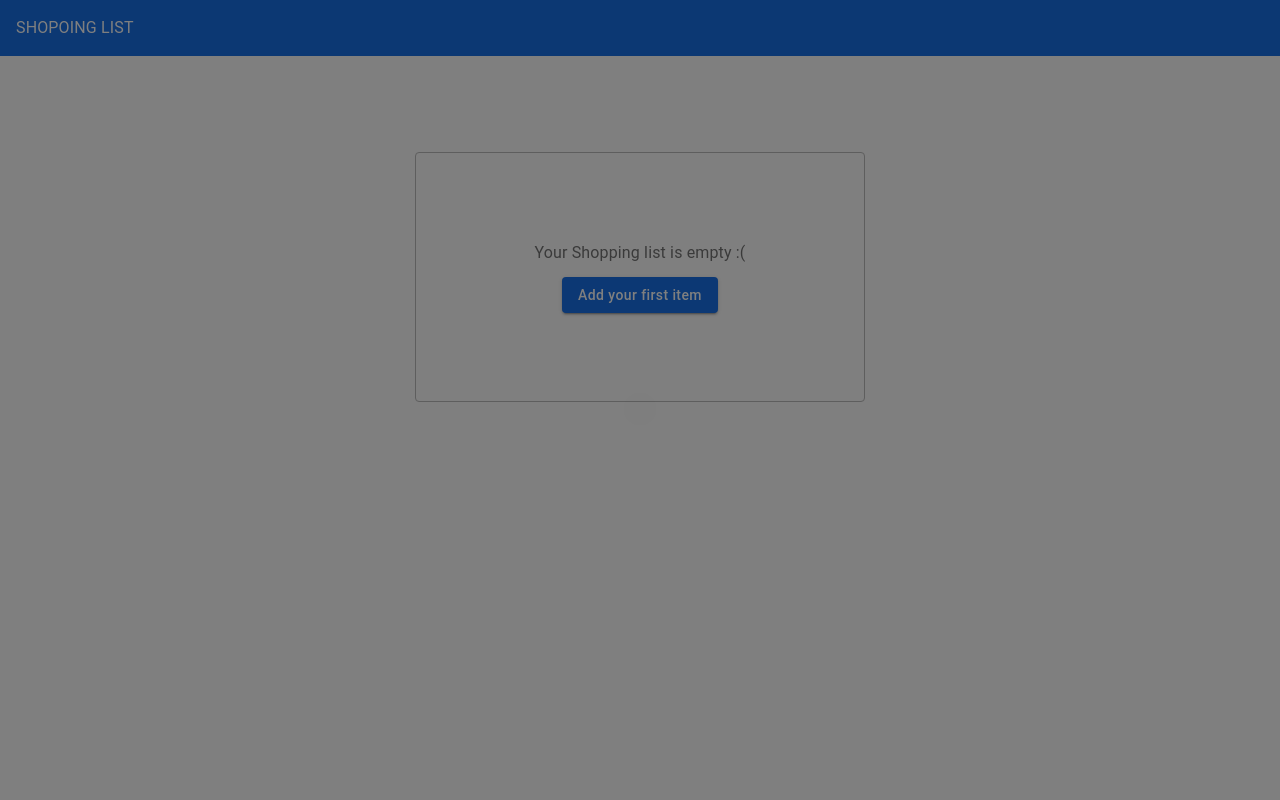
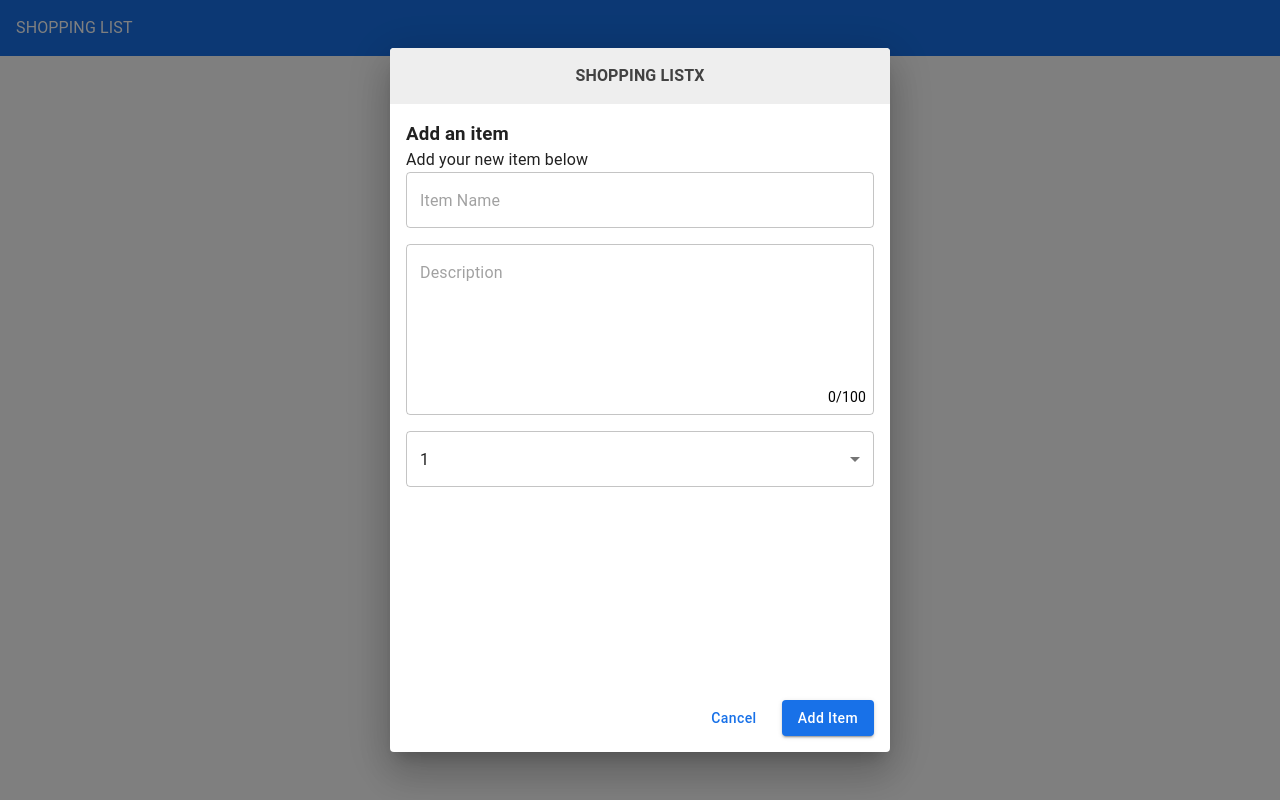
Before and after one commit to eloymazza/shoping-list-challenge-ui, a React (Vite) app: page / in a window 1280 px wide. Both pictures are taken after a click on the button "Add your first item". Built offline with nearby package versions, Linux system fonts and the light colour scheme; a web font is replaced by a local one.

Commit message:
Added ad/edit item form

```diff
--- a/package.json
+++ b/package.json
@@ -13,6 +13,7 @@
   "dependencies": {
     "@emotion/react": "^11.13.0",
     "@emotion/styled": "^11.13.0",
+    "@mui/joy": "^5.0.0-beta.48",
     "@mui/material": "^5.16.5",
     "@reduxjs/toolkit": "^2.2.7",
     "axios": "^1.7.2",
--- a/src/components/Layout/RootLayout.tsx
+++ b/src/components/Layout/RootLayout.tsx
@@ -10,7 +10,7 @@ const RootLayout: FC<RootLayoutProps> = ({ children }) => {
   return (
     <StyledLayoutContainer>
       {/* TODO: Make this title dynamic */}
-      <Header>SHOPOING LIST</Header>
+      <Header>SHOPPING LIST</Header>
       <StyledMain>{children}</StyledMain>
     </StyledLayoutContainer>
   );
--- /dev/null
+++ b/src/components/UI/CustomSelect/CustomSelect.tsx
@@ -0,0 +1,37 @@
+import * as React from "react";
+import MenuItem from "@mui/material/MenuItem";
+// import FormHelperText from "@mui/material/FormHelperText";
+import FormControl from "@mui/material/FormControl";
+import Select, { SelectChangeEvent, SelectProps } from "@mui/material/Select";
+
+export type QuantityOption = {
+  label: string;
+  value: string;
+};
+
+type CustomSelectProps = {
+  options: QuantityOption[];
+};
+
+const CustomSelect: React.FC<CustomSelectProps & SelectProps> = ({
+  options,
+  defaultValue,
+  ...props
+}) => {
+  const [firstOption] = options;
+  return (
+    <FormControl sx={{ width: "100%" }}>
+      <Select defaultValue={defaultValue || firstOption.value} {...props}>
+        {options.map(({ value, label }) => (
+          <MenuItem key={value} value={value}>
+            {label}
+          </MenuItem>
+        ))}
+      </Select>
+
+      {/* TODO  <FormHelperText>Without label</FormHelperText> */}
+    </FormControl>
+  );
+};
+
+export default CustomSelect;
--- /dev/null
+++ b/src/components/UI/CustomTextArea/CustomTextArea.tsx
@@ -0,0 +1,56 @@
+import React from "react";
+import { Box, TextField, Typography, TextFieldProps } from "@mui/material";
+
+interface CustomTextAreaProps {
+  placeholder: string;
+  charsLimit: number;
+  value?: string;
+}
+
+const CustomTextArea: React.FC<CustomTextAreaProps & TextFieldProps> = ({
+  charsLimit,
+  value,
+  ...props
+}) => {
+  const [text, setText] = React.useState(value || "");
+
+  const handleTextChange = (event: React.ChangeEvent<HTMLInputElement>) => {
+    const text = event.target.value;
+    const textLength = text.length;
+    if (textLength >= charsLimit) {
+      setText(text.slice(0, charsLimit));
+      return;
+    }
+    setText(event.target.value);
+  };
+
+  return (
+    <TextField
+      sx={{ position: "relative" }}
+      onChange={handleTextChange}
+      value={text}
+      InputProps={{
+        startAdornment: (
+          <Box
+            sx={{
+              position: "absolute",
+              bottom: 0,
+              right: 0,
+              padding: ".5rem",
+            }}
+          >
+            <Typography
+              sx={{ color: text.length >= charsLimit ? "red" : "initial" }}
+              variant="body2"
+            >
+              {text.length}/{charsLimit}
+            </Typography>
+          </Box>
+        ),
+      }}
+      {...props}
+    />
+  );
+};
+
+export default CustomTextArea;
--- /dev/null
+++ b/src/components/UI/CustomTextInput/CustomTextInput.tsx
@@ -0,0 +1,11 @@
+import { FormControl, OutlinedInput, OutlinedInputProps } from "@mui/material";
+// id="outlined-adornment-weight"
+const CustomTextInput = (props: OutlinedInputProps) => {
+  return (
+    <FormControl variant="outlined">
+      <OutlinedInput {...props} />
+    </FormControl>
+  );
+};
+
+export default CustomTextInput;
--- /dev/null
+++ b/src/pages/ShoppingList/ShoppingListForm/ShoppingListForm.tsx
@@ -0,0 +1,106 @@
+import { Button } from "@mui/material";
+import {
+  StyledForm,
+  StyledFormAction,
+  StyledFormActionsContainer,
+  StyledFormBody,
+  StyledFormControls,
+  StyledFormHeader,
+  StyledSFormContainer,
+} from "./StyledShoppingListForm";
+import { FC } from "react";
+// TODO: use "@" import path
+import CustomTextArea from "../../../components/UI/CustomTextArea/CustomTextArea";
+import CustomTextInput from "../../../components/UI/CustomTextInput/CustomTextInput";
+import CustomSelect from "../../../components/UI/CustomSelect/CustomSelect";
+import { useAppDispatch } from "../../../store/hooks";
+import { addItem, editItem } from "../../../store/features/shoppingListSlice";
+import { Item } from "../../../types/types";
+
+type ShoppingListFormProps = {
+  onClose: () => void;
+  item?: Item;
+};
+
+// TODO: improve this form component splitting responsibilities
+const ShoppingListForm: FC<ShoppingListFormProps> = ({ onClose, item }) => {
+  const DESCRIPTION_MAX_LENGTH = 100;
+  const QUANTITY_OPTIONS = [
+    { label: "1", value: "1" },
+    { label: "2", value: "2" },
+    { label: "3", value: "3" },
+  ];
+  const isEditing = Boolean(item);
+  const dispatch = useAppDispatch();
+
+  const getItemData = (form: HTMLFormElement) => {
+    const formData = new FormData(form);
+    const data = Object.fromEntries(formData.entries());
+    return {
+      id: item?.id || crypto.randomUUID().toString(),
+      ...data,
+    } as Item;
+  };
+
+  const handleFormSubmit = (event: React.FormEvent<HTMLFormElement>) => {
+    event.preventDefault();
+    const newItemData = getItemData(event.currentTarget);
+    if (isEditing) {
+      dispatch(editItem(newItemData));
+    } else {
+      dispatch(addItem(newItemData));
+    }
+    onClose();
+  };
+
+  return (
+    <StyledSFormContainer>
+      <StyledFormHeader>
+        <span>SHOPPING LIST</span>
+        <span>X</span>
+      </StyledFormHeader>
+      <StyledFormBody>
+        <h3> Add an item </h3>
+        <p>Add your new item below</p>
+        <StyledForm onSubmit={handleFormSubmit}>
+          <StyledFormControls>
+            <CustomTextInput
+              placeholder="Item Name"
+              name="name"
+              defaultValue={item?.name}
+            />
+            <CustomTextArea
+              value={item?.description}
+              placeholder="Description"
+              name="description"
+              charsLimit={DESCRIPTION_MAX_LENGTH}
+              multiline
+              rows={6}
+              variant="outlined"
+              fullWidth
+            />
+            <CustomSelect
+              defaultValue={item?.quantity.toString()}
+              options={QUANTITY_OPTIONS}
+              name="quantity"
+            />
+          </StyledFormControls>
+          <StyledFormActionsContainer>
+            <StyledFormAction>
+              <Button type="button" variant="text" onClick={onClose}>
+                Cancel
+              </Button>
+            </StyledFormAction>
+            <StyledFormAction>
+              <Button type="submit" variant="contained">
+                {isEditing ? "Edit Item" : "Add Item"}
+              </Button>
+            </StyledFormAction>
+          </StyledFormActionsContainer>
+        </StyledForm>
+      </StyledFormBody>
+    </StyledSFormContainer>
+  );
+};
+
+export default ShoppingListForm;
--- /dev/null
+++ b/src/pages/ShoppingList/ShoppingListForm/StyledShoppingListForm.tsx
@@ -0,0 +1,53 @@
+import { styled } from "@mui/material";
+
+export const StyledSFormContainer = styled("section")(({ theme }) => ({
+  display: "flex",
+  flexDirection: "column",
+  width: "500px",
+  height: "88dvh",
+}));
+
+export const StyledFormHeader = styled("div")(({ theme }) => ({
+  color: theme.palette.grey[800],
+  fontSize: "1rem",
+  fontWeight: "bold",
+  textAlign: "center",
+  backgroundColor: theme.palette.grey[200],
+  padding: theme.spacing(2),
+  width: "100%",
+}));
+
+export const StyledFormBody = styled("div")(({ theme }) => ({
+  display: "flex",
+  flexGrow: 1,
+  flexDirection: "column",
+  padding: theme.spacing(2),
+  width: "100%",
+}));
+
+export const StyledForm = styled("form")(({ theme }) => ({
+  display: "flex",
+  width: "100%",
+  height: "100%",
+  flexDirection: "column",
+  gap: theme.spacing(2),
+}));
+
+export const StyledFormControls = styled("div")(({ theme }) => ({
+  display: "flex",
+  flexDirection: "column",
+  gap: theme.spacing(2),
+}));
+
+export const StyledFormActionsContainer = styled("div")(({ theme }) => ({
+  display: "flex",
+  flexGrow: 1,
+  justifyContent: "end",
+  gap: theme.spacing(2),
+}));
+
+export const StyledFormAction = styled("div")(({ theme }) => ({
+  display: "flex",
+  alignItems: "end",
+  gap: theme.spacing(2),
+}));
--- a/src/pages/ShoppingList/ShoppingListPage.tsx
+++ b/src/pages/ShoppingList/ShoppingListPage.tsx
@@ -1,22 +1,35 @@
 import { useState } from "react";
 import { useAppSelector } from "../../store/hooks";
-
 import {
   StyledShoppingListContainer,
   StyledEmptyListMessageContainer,
 } from "./StyledShoppingList";
-import { Dialog } from "@mui/material";
+import { Dialog, IconButton } from "@mui/material";
 import EmptyListMessage from "./EmptyListMessage/EmptyListMessage";
+import ShoppingListForm from "./ShoppingListForm/ShoppingListForm";
+import { Item } from "../../types/types";
 
 const ShoppingListPage = () => {
   const [showShoppingListForm, setShowShoppingListForm] = useState(false);
+  const [editingItem, setEditingItem] = useState<Item>();
   const { items, error, status } = useAppSelector(
     (state) => state.shoppingList
   );
-  const showList = status === "succeeded" && items.length > 0;
+
+  const showList = items.length > 0;
 
   const handleShowShoppingListClick = () => {
     setShowShoppingListForm(true);
+  };
+
+  const handleShowShoppingListClose = () => {
+    setShowShoppingListForm(false);
+  };
+
+  const handleEditItemClick = (item: Item) => {
+    console.log("Edit item clicked");
+    setShowShoppingListForm(true);
+    setEditingItem(item);
   };
 
   return (
@@ -24,7 +37,15 @@ const ShoppingListPage = () => {
       {showList ? (
         <ul>
           {items.map((item) => (
-            <li key={item.id}>{item.name}</li>
+            <li key={item.id}>
+              {item.name}
+              <IconButton
+                className="material-icons"
+                onClick={() => handleEditItemClick(item)}
+              >
+                edit
+              </IconButton>
+            </li>
           ))}
         </ul>
       ) : (
@@ -34,10 +55,13 @@ const ShoppingListPage = () => {
           />
         </StyledEmptyListMessageContainer>
       )}
-      <Dialog
-        open={showShoppingListForm}
-        onClose={() => setShowShoppingListForm(false)}
-      />
+      {/* TODO Move ths insde empty message list */}
+      <Dialog open={showShoppingListForm} onClose={handleShowShoppingListClose}>
+        <ShoppingListForm
+          item={editingItem}
+          onClose={handleShowShoppingListClose}
+        />
+      </Dialog>
     </StyledShoppingListContainer>
   );
 };
--- a/src/store/features/shoppingListSlice.ts
+++ b/src/store/features/shoppingListSlice.ts
@@ -1,11 +1,7 @@
 import { createSlice, PayloadAction } from "@reduxjs/toolkit";
 // import axios from "axios";
 import { RootState } from "../store";
-
-interface Item {
-  id: number;
-  name: string;
-}
+import { Item } from "../../types/types";
 
 export interface ShoppingListState {
   items: Item[];
@@ -38,6 +34,12 @@ const shoppingListSlice = createSlice({
     removeItem: (state, action) => {
       state.items = state.items.filter((item) => item.id !== action.payload);
     },
+    editItem: (state, action: PayloadAction<Item>) => {
+      const index = state.items.findIndex(
+        (item) => item.id === action.payload.id
+      );
+      state.items[index] = action.payload;
+    },
   },
   // extraReducers: (builder) => {
   //   builder
@@ -55,7 +57,7 @@ const shoppingListSlice = createSlice({
   // },
 });
 
-export const { addItem, removeItem } = shoppingListSlice.actions;
+export const { addItem, removeItem, editItem } = shoppingListSlice.actions;
 
 export const select = (state: RootState) => state.shoppingList;
 
--- /dev/null
+++ b/src/types/types.ts
@@ -0,0 +1,6 @@
+export interface Item {
+  id: string;
+  name: string;
+  description: string;
+  quantity: number;
+}
```
Also changed, not shown: 1 other file (tests, documents, lock files or other folders).
